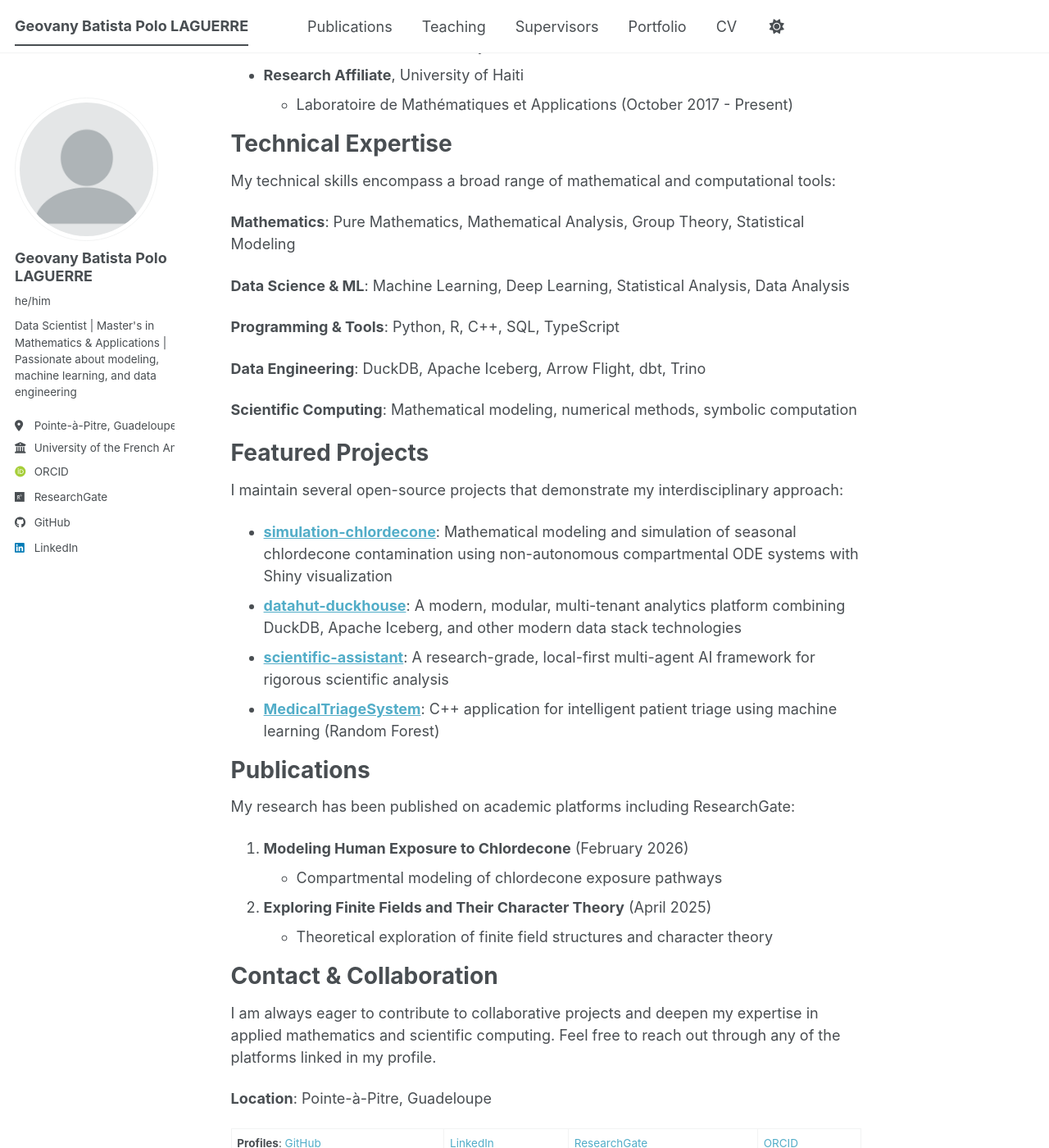
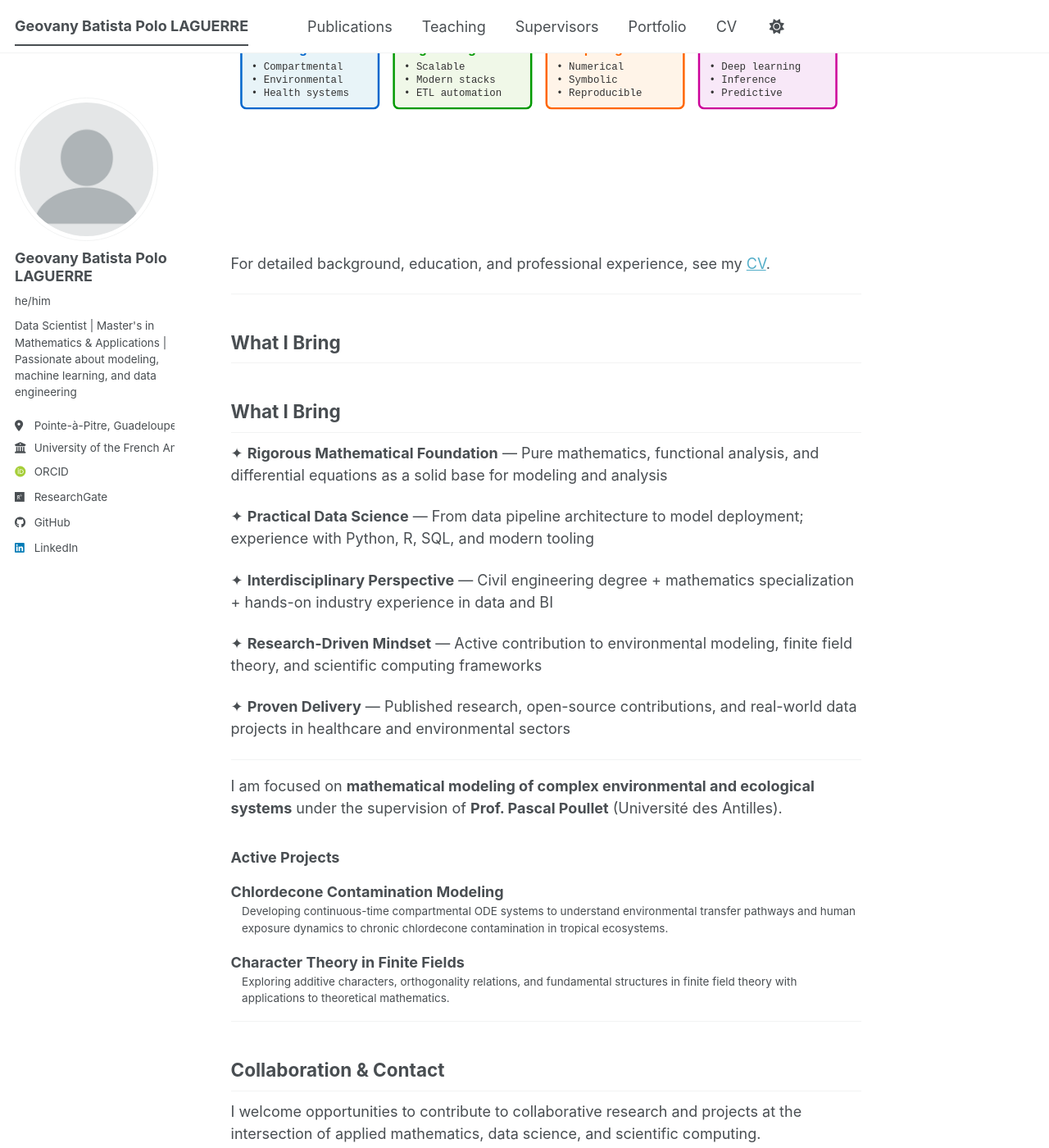
Before and after one commit to Geobatpo07/geobatpo07.github.io, a Jekyll site: the page built from _pages/about.md, in a window 1280 px wide and 1400 px high, scrolled down 1220 px. Shown: the whole window at 82% size. Built offline with Jekyll 4.4.1, drawn with Linux system fonts in a browser that asks for light colours; some web fonts are replaced; a script bundle is joined from its source files by our own code; library files that are not in the unit come from our copies; some of the changed text lies outside the part shown.

Commit message:
Update supervisor details, enhance UI text, and revise personal information in CV

```diff
--- a/_data/ui-text.yml
+++ b/_data/ui-text.yml
@@ -16,7 +16,7 @@
   meta_label                 :
   tags_label                 : "Tags:"
   categories_label           : "Categories:"
-  date_label                 : "Published:"
+  date_label                 : "Last update:"
   comments_label             : "Leave a Comment"
   comments_title             : "Comments"
   more_label                 : "Learn More"
--- a/_pages/about.md
+++ b/_pages/about.md
@@ -7,71 +7,122 @@
   - /about.html
 ---
 
-Welcome! I'm Geovany Batista Polo LAGUERRE, a passionate Data Scientist and Master's student in Mathematics and Applications at the University of the French Antilles. My work focuses on mathematical modeling, data science, machine learning, and decision support tools, with a particular emphasis on applying rigorous mathematical approaches to real-world problems.
+## Welcome
 
-Research Interests
-======
-My research interests span across multiple domains where mathematics meets practical applications:
+I'm **Geovany Batista Polo LAGUERRE**, a Data Scientist and Master's student in Mathematics and Applications at the Université des Antilles. I combine rigorous mathematical foundations with modern data engineering practices to solve real-world problems in environmental modeling, public health, data science, and scientific computing.
 
-- **Mathematical Modeling**: Development of compartmental models and differential equations for environmental and public health applications
-- **Data Engineering**: Building scalable, modern data platforms using technologies like DuckDB, Apache Iceberg, and Trino
-- **Machine Learning & Deep Learning**: Applying advanced ML techniques to scientific and business problems
-- **Statistical Analysis**: Statistical modeling, mathematical statistics, and data analysis
-- **Scientific Computing**: Developing research-grade tools for numerical methods and symbolic mathematics
+---
 
-Current Research
-======
-I am currently involved in research on differential equations for mathematical modeling, with a particular focus on environmental contamination models. My recent work includes:
+## Core Strengths
 
-My current Master's research is supervised by **Prof. Pascal Poullet** (University of the French Antilles).
+<svg width="100%" viewBox="0 0 600 280" style="max-width: 100%; height: auto; margin: 20px 0;">
+  <!-- Mathematical Modeling -->
+  <text x="10" y="25" font-size="14" font-weight="bold" fill="#333">Mathematical Modeling</text>
+  <rect x="10" y="35" width="180" height="20" fill="#e8f4f8" stroke="#0066cc" stroke-width="1" rx="3"/>
+  <rect x="10" y="35" width="162" height="20" fill="#0066cc" rx="3"/>
+  <text x="200" y="50" font-size="12" fill="#666">Expert</text>
 
-- **Chlordecone Contamination Modeling**: Developing continuous-time compartmental models to understand the environmental transfer and human exposure to chronic chlordecone contamination in tropical environments
-- **Character Theory in Finite Fields**: Exploring fundamental concepts of finite fields and their character theory, including additive characters and orthogonality relations
+  <!-- Data Engineering -->
+  <text x="10" y="85" font-size="14" font-weight="bold" fill="#333">Data Engineering</text>
+  <rect x="10" y="95" width="180" height="20" fill="#e8f4f8" stroke="#009900" stroke-width="1" rx="3"/>
+  <rect x="10" y="95" width="162" height="20" fill="#009900" rx="3"/>
+  <text x="200" y="110" font-size="12" fill="#666">Advanced</text>
 
-Academic Background
-======
-- **Master's Student** in Mathematics and Applications, University of the French Antilles (Current)
-  - Department of Mathematics and IT, Pointe-à-Pitre, Guadeloupe
-- **Bachelor of Science**, University of the French Antilles
-- **Research Affiliate**, University of Haiti
-  - Laboratoire de Mathématiques et Applications (October 2017 - Present)
+  <!-- Scientific Computing -->
+  <text x="10" y="145" font-size="14" font-weight="bold" fill="#333">Scientific Computing</text>
+  <rect x="10" y="155" width="180" height="20" fill="#e8f4f8" stroke="#ff6600" stroke-width="1" rx="3"/>
+  <rect x="10" y="155" width="162" height="20" fill="#ff6600" rx="3"/>
+  <text x="200" y="170" font-size="12" fill="#666">Expert</text>
 
-Technical Expertise
-======
-My technical skills encompass a broad range of mathematical and computational tools:
+  <!-- Machine Learning -->
+  <text x="10" y="205" font-size="14" font-weight="bold" fill="#333">Machine Learning & AI</text>
+  <rect x="10" y="215" width="180" height="20" fill="#e8f4f8" stroke="#cc0099" stroke-width="1" rx="3"/>
+  <rect x="10" y="215" width="144" height="20" fill="#cc0099" rx="3"/>
+  <text x="200" y="230" font-size="12" fill="#666">Advanced</text>
 
-**Mathematics**: Pure Mathematics, Mathematical Analysis, Group Theory, Statistical Modeling
+  <!-- Statistical Analysis -->
+  <text x="10" y="265" font-size="14" font-weight="bold" fill="#333">Statistical Analysis</text>
+  <rect x="10" y="275" width="180" height="20" fill="#e8f4f8" stroke="#339933" stroke-width="1" rx="3"/>
+  <rect x="10" y="275" width="162" height="20" fill="#339933" rx="3"/>
+  <text x="200" y="290" font-size="12" fill="#666">Expert</text>
+</svg>
 
-**Data Science & ML**: Machine Learning, Deep Learning, Statistical Analysis, Data Analysis
+---
 
-**Programming & Tools**: Python, R, C++, SQL, TypeScript
+**Technical Stack**: Python · R · SQL · C++ · TypeScript | DuckDB · Apache Iceberg · Trino · dbt · Shiny | TensorFlow · Scikit-learn · PyTorch
 
-**Data Engineering**: DuckDB, Apache Iceberg, Arrow Flight, dbt, Trino
+---
 
-**Scientific Computing**: Mathematical modeling, numerical methods, symbolic computation
+## Research Interests
 
-Featured Projects
-======
-I maintain several open-source projects that demonstrate my interdisciplinary approach:
+I am passionate about bridging mathematics and practical application across several interconnected domains:
 
-- **[simulation-chlordecone](https://github.com/Geobatpo07/simulation-chlordecone)**: Mathematical modeling and simulation of seasonal chlordecone contamination using non-autonomous compartmental ODE systems with Shiny visualization
-- **[datahut-duckhouse](https://github.com/Geobatpo07/datahut-duckhouse)**: A modern, modular, multi-tenant analytics platform combining DuckDB, Apache Iceberg, and other modern data stack technologies
-- **[scientific-assistant](https://github.com/Geobatpo07/scientific-assistant)**: A research-grade, local-first multi-agent AI framework for rigorous scientific analysis
-- **[MedicalTriageSystem](https://github.com/Geobatpo07/MedicalTriageSystem)**: C++ application for intelligent patient triage using machine learning (Random Forest)
+<svg width="100%" viewBox="0 0 620 220" style="max-width: 100%; height: auto; margin: 20px 0; overflow: hidden;" preserveAspectRatio="xMidYMid meet">
+  <!-- Domain boxes with text wrapping -->
+  <rect x="10" y="10" width="135" height="90" fill="#e8f4f8" stroke="#0066cc" stroke-width="2" rx="5"/>
+  <text x="20" y="32" font-size="12" font-weight="bold" fill="#0066cc">Mathematical</text>
+  <text x="20" y="46" font-size="12" font-weight="bold" fill="#0066cc">Modeling</text>
+  <text x="20" y="62" font-size="10" fill="#333" font-family="monospace">• Compartmental</text>
+  <text x="20" y="75" font-size="10" fill="#333" font-family="monospace">• Environmental</text>
+  <text x="20" y="88" font-size="10" fill="#333" font-family="monospace">• Health systems</text>
 
-Publications
-======
-My research has been published on academic platforms including ResearchGate:
+  <rect x="160" y="10" width="135" height="90" fill="#f0f8e8" stroke="#009900" stroke-width="2" rx="5"/>
+  <text x="170" y="32" font-size="12" font-weight="bold" fill="#009900">Data</text>
+  <text x="170" y="46" font-size="12" font-weight="bold" fill="#009900">Engineering</text>
+  <text x="170" y="62" font-size="10" fill="#333" font-family="monospace">• Scalable</text>
+  <text x="170" y="75" font-size="10" fill="#333" font-family="monospace">• Modern stacks</text>
+  <text x="170" y="88" font-size="10" fill="#333" font-family="monospace">• ETL automation</text>
 
-1. **Modeling Human Exposure to Chlordecone** (February 2026)
-   - Compartmental modeling of chlordecone exposure pathways
-2. **Exploring Finite Fields and Their Character Theory** (April 2025)
-   - Theoretical exploration of finite field structures and character theory
+  <rect x="310" y="10" width="135" height="90" fill="#fff4e8" stroke="#ff6600" stroke-width="2" rx="5"/>
+  <text x="320" y="32" font-size="12" font-weight="bold" fill="#ff6600">Scientific</text>
+  <text x="320" y="46" font-size="12" font-weight="bold" fill="#ff6600">Computing</text>
+  <text x="320" y="62" font-size="10" fill="#333" font-family="monospace">• Numerical</text>
+  <text x="320" y="75" font-size="10" fill="#333" font-family="monospace">• Symbolic</text>
+  <text x="320" y="88" font-size="10" fill="#333" font-family="monospace">• Reproducible</text>
 
-Contact & Collaboration
-======
-I am always eager to contribute to collaborative projects and deepen my expertise in applied mathematics and scientific computing. Feel free to reach out through any of the platforms linked in my profile.
+  <rect x="460" y="10" width="135" height="90" fill="#f8e8f8" stroke="#cc0099" stroke-width="2" rx="5"/>
+  <text x="470" y="32" font-size="12" font-weight="bold" fill="#cc0099">ML &amp;</text>
+  <text x="470" y="46" font-size="12" font-weight="bold" fill="#cc0099">Statistics</text>
+  <text x="470" y="62" font-size="10" fill="#333" font-family="monospace">• Deep learning</text>
+  <text x="470" y="75" font-size="10" fill="#333" font-family="monospace">• Inference</text>
+  <text x="470" y="88" font-size="10" fill="#333" font-family="monospace">• Predictive</text>
+</svg>
+
+For detailed background, education, and professional experience, see my [CV](/cv/).
+
+---
+
+## What I Bring
+
+## What I Bring
+
+✦ **Rigorous Mathematical Foundation** — Pure mathematics, functional analysis, and differential equations as a solid base for modeling and analysis
+
+✦ **Practical Data Science** — From data pipeline architecture to model deployment; experience with Python, R, SQL, and modern tooling
+
+✦ **Interdisciplinary Perspective** — Civil engineering degree + mathematics specialization + hands-on industry experience in data and BI
+
+✦ **Research-Driven Mindset** — Active contribution to environmental modeling, finite field theory, and scientific computing frameworks
+
+✦ **Proven Delivery** — Published research, open-source contributions, and real-world data projects in healthcare and environmental sectors
+
+---
+
+I am focused on **mathematical modeling of complex environmental and ecological systems** under the supervision of **Prof. Pascal Poullet** (Université des Antilles).
+
+### Active Projects
+
+**Chlordecone Contamination Modeling**
+: Developing continuous-time compartmental ODE systems to understand environmental transfer pathways and human exposure dynamics to chronic chlordecone contamination in tropical ecosystems.
+
+**Character Theory in Finite Fields**
+: Exploring additive characters, orthogonality relations, and fundamental structures in finite field theory with applications to theoretical mathematics.
+
+---
+
+## Collaboration & Contact
+
+I welcome opportunities to contribute to collaborative research and projects at the intersection of applied mathematics, data science, and scientific computing.
 
 **Location**: Pointe-à-Pitre, Guadeloupe
-
 **Profiles**: [GitHub](https://github.com/Geobatpo07) | [LinkedIn](https://www.linkedin.com/in/geobatpo07) | [ResearchGate](https://www.researchgate.net/profile/Geovany-Batista-Polo-Laguerre) | [ORCID](https://orcid.org/0009-0008-8722-6411)
```
Also changed, not shown: _data/supervisors.yml (+18 -2 lines), _pages/cv.md (+28 -6 lines), _publications/2025-06-08-paper-title-number-5.md (+2 -2 lines), 1 other file.
